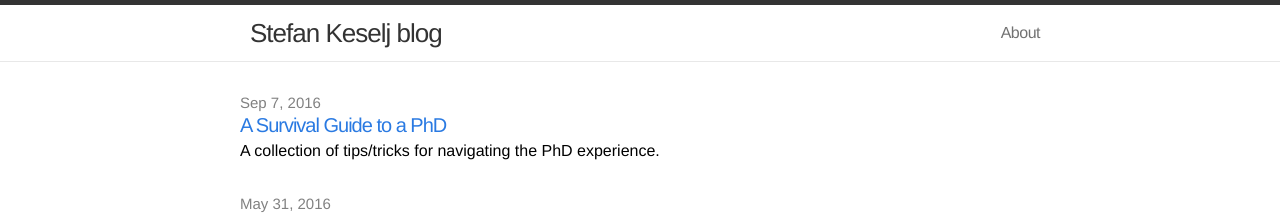
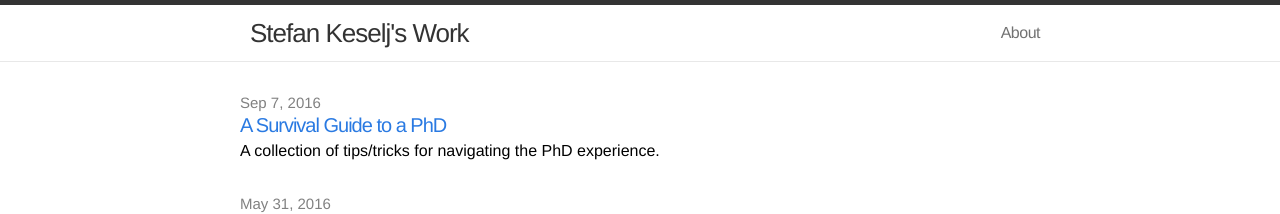
Before and after one commit to skeselj/skeselj.github.io, a Jekyll site: the page built from index.html, in a window 1280 px wide and 900 px high. Shown: the top 214 px of the window. Built offline with Jekyll 4.4.1, drawn with Linux system fonts in a browser that asks for light colours; some of the changed text lies outside the part shown.

Commit message:
changed title

```diff
--- a/_config.yml
+++ b/_config.yml
@@ -1,5 +1,5 @@
 # Site settings
-title: Stefan Keselj blog
+title: Stefan Keselj's Work
 email:
 description: "ML ideas I thought were worth sharing."
 baseurl: ""
```
